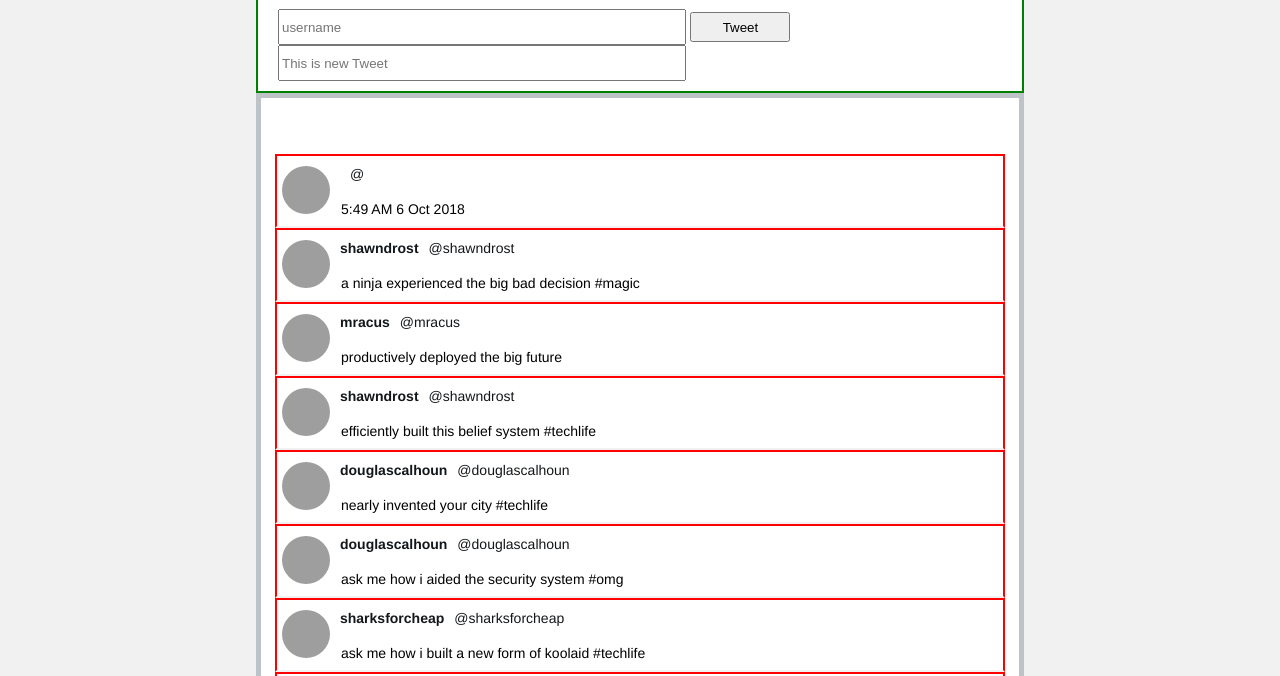
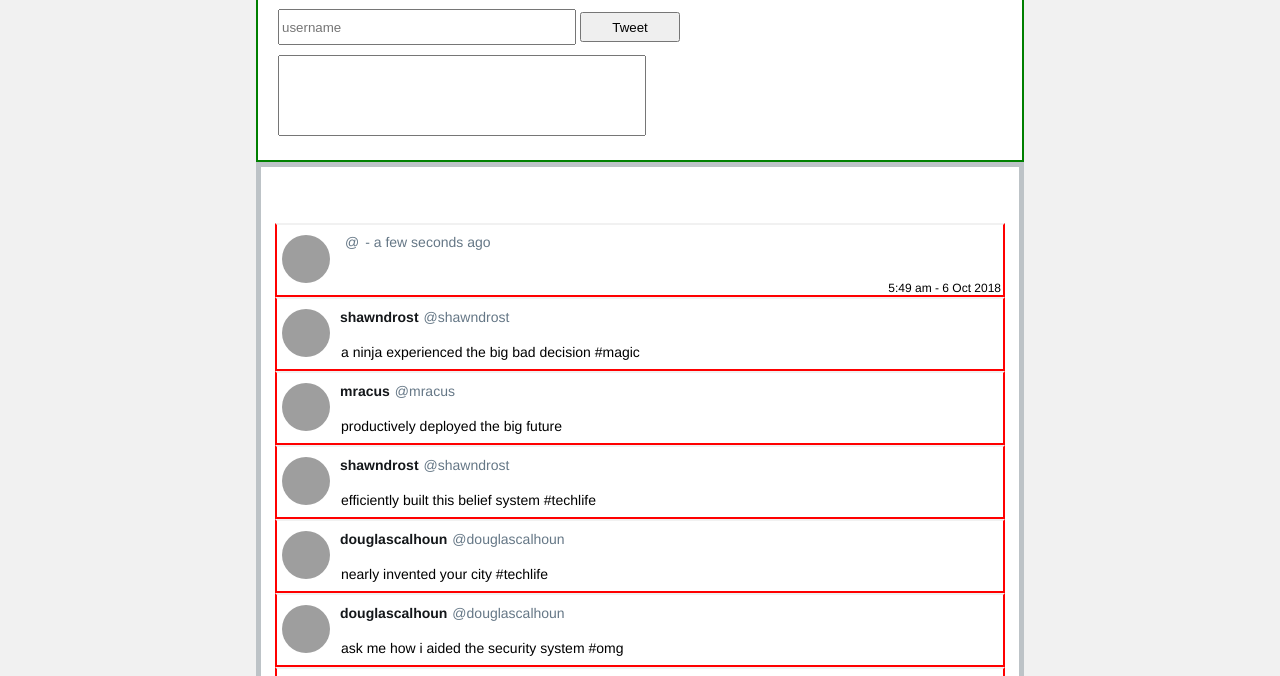
Before and after one commit to AndrewMyint/twiddler, a website: page index.html in a window 1280 px wide. Both pictures are taken after a click on the button "Tweet". Shown: the part 82-758 px from the top of the page. Drawn offline with nearby package versions, Linux system fonts and the light colour scheme; grey boxes are pictures that could not be loaded.

Commit message:
moment.js is added app is now can count timesAgo for each tweet. timestamp is now using function from moment.js

```diff
--- a/index.html
+++ b/index.html
@@ -3,11 +3,12 @@
   <head>
     <script src="jquery.js"></script>
     <script src="data_generator.js"></script>
+    <script src="node_modules/moment/moment.js"></script>
     <link rel = "stylesheet" type = "text/css" href = "style.css">
   </head>
   <body>
     <div class = 'header'>
-      <h1>Twiddler</h1>
+      <h1 id = 'head'>Twiddler</h1>
     </div>
 
     <div class = "head-container">
@@ -16,11 +17,9 @@
 
           <input id = "currentUser" class = "textBox" type="textBox" name="loginName" placeholder="username">
           <button class = "btn" name = "submit" type = "submit">Tweet</button>
-          <input id = "textBox" class = "textBox" type="text" name="newTweet" placeholder="This is new Tweet">
+          <textarea id = "textArea"  cols = "81" rows= "5"></textarea>
 
         </div>
-
-
 
         <div class = "container">
         </div>
@@ -31,16 +30,19 @@
 
       <script>
         $(document).ready(function(){
+
           var $container = $('.container');
           $container.html('');
 
           var index = streams.home.length - 1;
+
           while(index >= 0){
             var tweet = streams.home[index];
 
             var $username = $('<span class = "username"> </span>');
             var $userTag = $('<span class = "userTag"> </span>')
             var $itemHeaderGroup = $('<div class = itemHeaderGroup></div>');
+            var $time = $('<span id = "time"> </span>');
 
             var $avater = $('<img class = "avater" src = "https://abs.twimg.com/sticky/default_profile_images/default_profile_bigger.png">')
             var $tweet = $('<div class = "tweet"><p> </p></div>');
@@ -49,8 +51,11 @@
             $username.text(tweet.user);
             $userTag.text('@' + tweet.user);
             $tweet.text(tweet.message);
+           // $time.text(time);
+
             $username.appendTo($itemHeaderGroup);
             $userTag.appendTo($itemHeaderGroup);
+            //$time.appendTo($content);
 
             $avater.appendTo($content);
             $itemHeaderGroup.appendTo($content);
@@ -65,13 +70,16 @@
 
           $("button").click(function (event) {
             var timeStamp = new Date();
-            var time = generateDateFormat(timeStamp);
+            var time = moment().format("h:mm a - D MMM YYYY");
 
-            var newTweet = $("#textBox").val();
+            var newTweet = $("#textArea").val();
             var currentUser = $("#currentUser").val();
             var $username = $('<span class = "username"> </span>');
             var $userTag = $('<span class = "userTag"> </span>');
+            var $timesAgo = $('<span id = "timesAgo" </span>');
+            var $time = $('<span id = "time"> </span>');
             var $itemHeaderGroup = $('<div class = itemHeaderGroup></div>');
+
 
             var $avater = $('<img class = "avater" src = "https://abs.twimg.com/sticky/default_profile_images/default_profile_bigger.png">')
             var $tweet = $('<div class = "tweet"><p> </p></div>')
@@ -79,22 +87,39 @@
 
             $username.text(currentUser);
             $userTag.text('@' + currentUser);
-            $tweet.text(newTweet + " " + time);
+            $timesAgo.text("- " + moment(timeStamp).fromNow());
+            $tweet.text(newTweet);
+            $time.text(time);
 
-            $username.appendTo($itemHeaderGroup);
+
+
+            $username.appendTo($itemHeaderGroup)
             $userTag.appendTo($itemHeaderGroup);
+            //$timesAgo.appendTo($itemHeaderGroup);
+            //   function updateContent(){
+            //    $timesAgo.text(moment(new Date()).fromNow());
+            //
 
+            // }setInterval(updateContent(), 2000);
+            $timesAgo.appendTo($itemHeaderGroup);
             $avater.appendTo($content);
             $itemHeaderGroup.appendTo($content);
             $tweet.appendTo($content);
+            $time.appendTo($content);
+
+            $content.prependTo($container);
+           // var count = 1;
+
+            setInterval(function() {
+             // count++;
+              $timesAgo.html("- " + moment(timeStamp).fromNow());
+            }, 2000);
 
 
 
 
-            $content.prependTo($container);
+          })
 
-
-          })
 
           function generateDateFormat(timeStamp) {
 
@@ -112,6 +137,9 @@
 
             return arr.join(' ');
           }
+          function updateTime(){
+            return setInterval(moment().fromNow(), 2000);
+          }
 
          });
        </script>
--- a/style.css
+++ b/style.css
@@ -25,6 +25,34 @@ p{
     margin-inline-end: 0px;*/
 
 }
+
+#textArea{
+	resize: none;
+	width: 50%;
+
+	margin: 10px 0px;
+
+}
+#time{
+	display: inline-block;
+	float: right;
+	padding: 0 2px;
+	background-color: white;
+	font-size: 12px;
+	margin: 0;
+	white-space: pre-wrap;
+	font-weight: lighter;
+
+}
+#timesAgo{
+	display: inline-block;
+	padding: 9px 6px;
+	background-color: white;
+	font-size: 14px;
+	margin: 0;
+	font-weight: lighter;
+	color: #657786;
+}
 .itemHeaderGroup{
 	display: block;
 	width: auto;
@@ -38,10 +66,11 @@ p{
 }
 .userTag{
 	display: inline-block;
-	margin: 10px 5px;
-	color: #14171a;
+	margin: 0;
+	color: #657786;
     font-size: 14px;
     font-weight: lighter;
+
 }
 .avater{
 
@@ -70,7 +99,7 @@ p{
 	border: 2px solid red;
 	margin: 0;
 	width : 100;
-	border-bottom: 2px solid #f1f1f1;
+	border-top: 2px solid #f1f1f1;
 	word-wrap: break-word;
 	overflow: auto;
 
@@ -82,6 +111,7 @@ p{
 	background-color: white;
 	font-size: 14px;
 	margin: 0;
+	white-space: pre-wrap;
 
 }
 
@@ -95,7 +125,7 @@ p{
 .textBox{
 
  	margin: 0;
-  width: 400px;
+	width: 40%;
   	height: 30px;
 
 }
```
Also changed, not shown: package.json (added, +22 -0 lines), 1 other file. Lines whose indentation alone changed are shown as unchanged.
